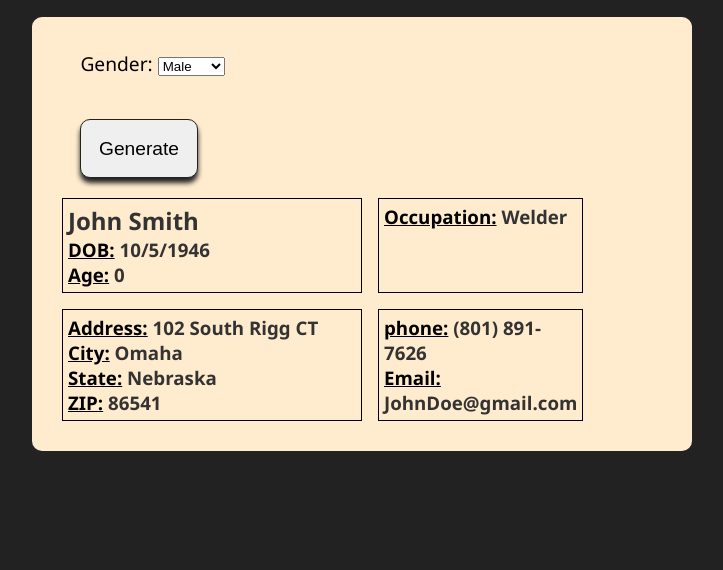
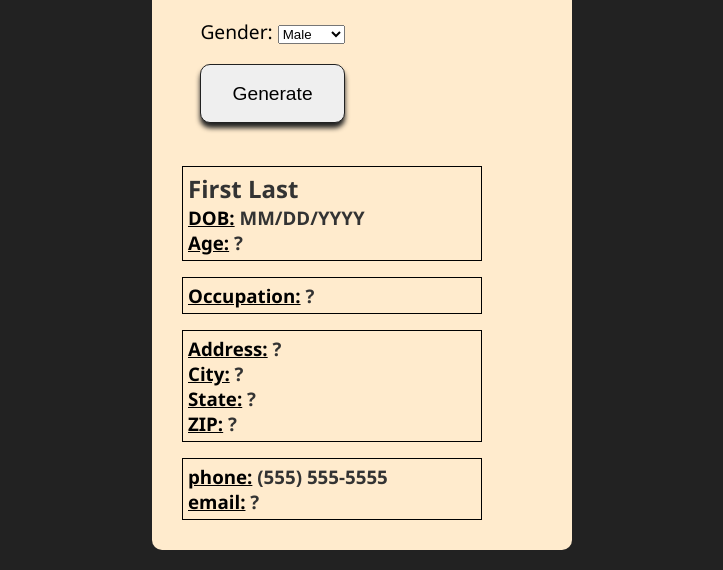
Before and after one commit to ConnorBoulton/Random-Person-Generator, a plain HTML site: page index.html in a window 1280 px wide. Shown: the part 230-800 px from the top of the page, without its empty margins (278-1001 px from the left). Drawn offline with Linux system fonts and the light colour scheme.

Commit message:
styles updated

```diff
--- a/index.html
+++ b/index.html
@@ -14,6 +14,7 @@
     <main>
       <section>
         <div class="gender-box">
+          <div>
             <label  for="gender">Gender:</label>
             <select name="gender" id="gender">
               <option value="Male">Male</option>
@@ -21,27 +22,28 @@
             </select>
           </div>
           <button class="generate">Generate</button>
+        </div>
       </section>
 
       <section>
         <div class="info">
           <span>
-            <h2 class="name">John Smith</h3>
-            <h3 class="dob"><strong>DOB:</strong> 10/5/1946</h3>
-            <h3 class="age"><strong>Age:</strong> 0</h3>
+            <h2 class="name">First Last</h3>
+            <h3 class="dob"><strong>DOB:</strong> MM/DD/YYYY</h3>
+            <h3 class="age"><strong>Age:</strong> ?</h3>
           </span>
           <span>
-            <h3 class="occupation"><strong>Occupation:</strong> Welder</h3>
+            <h3 class="occupation"><strong>Occupation:</strong> ?</h3>
           </span>
           <span>
-            <h3 class="address"><strong>Address:</strong> 102 South Rigg CT</h3>
-            <h3 class="city"><strong>City:</strong> Omaha</h3>
-            <h3 class="state"><strong>State:</strong> Nebraska</h3>
-            <h3 class="zip"><strong>ZIP:</strong> 86541</h3>
+            <h3 class="address"><strong>Address:</strong> ?</h3>
+            <h3 class="city"><strong>City:</strong> ?</h3>
+            <h3 class="state"><strong>State:</strong> ?</h3>
+            <h3 class="zip"><strong>ZIP:</strong> ?</h3>
           </span>
           <span>
-            <h3 class="phone"><strong>phone:</strong> (801) 891-7626</h3>
-            <h3 class="email"><strong>Email:</strong> JohnDoe@gmail.com</h3>
+            <h3 class="phone"><strong>phone:</strong> (555) 555-5555</h3>
+            <h3 class="email"><strong>email:</strong> ?</h3>
           </span>
         </div>
       </section>
--- a/styles.css
+++ b/styles.css
@@ -9,7 +9,8 @@ body {
 
 h1 {
   text-align: center;
-  padding-top: 10rem;
+  /* padding-top: 10rem; */
+  padding-top: 10%;
   font-size: 3em;
   font-family: "Franklin Gothic Medium", "Arial Narrow", Arial, sans-serif;
   color: #f5f5f5;
@@ -21,7 +22,8 @@ main {
   justify-content: space-between;
   align-items: center;
   background-color: blanchedalmond;
-  width: 50%;
+  width: 30%;
+  min-width: 400px;
   margin-left: auto;
   margin-right: auto;
   margin-top: 2em;
@@ -30,6 +32,8 @@ main {
 }
 
 .gender-box {
+  display: flex;
+  flex-direction: column;
   padding: 1.2em 2em;
   font-size: 1.2rem;
   font-family: "Segoe UI", Tahoma, Geneva, Verdana, sans-serif;
@@ -38,7 +42,6 @@ main {
 .generate {
   position: relative;
   padding: 1.1rem;
-  margin-left: 2em;
   margin-top: 1.2rem;
   font-size: 1.2rem;
   border: #222 solid 1px;
@@ -53,10 +56,9 @@ main {
 
 .info {
   display: grid;
-  grid-template-columns: 300px 2fr;
-  /* grid-template-columns: repeat(2fr, 300px); */
+  grid-template-columns: repeat(auto-fill, minmax(100px, 300px));
   grid-gap: 1rem;
-  width: 80%;
+  width: 100%;
   padding: 20px;
   font-family: "Segoe UI", Tahoma, Geneva, Verdana, sans-serif;
   color: #333;
@@ -70,4 +72,5 @@ strong {
 span {
   padding: 5px;
   border: 1px solid black;
+  /* display: flexbox; */
 }
```
Also changed, not shown: states.js (deleted, +0 -56 lines). Lines whose indentation alone changed are shown as unchanged.
